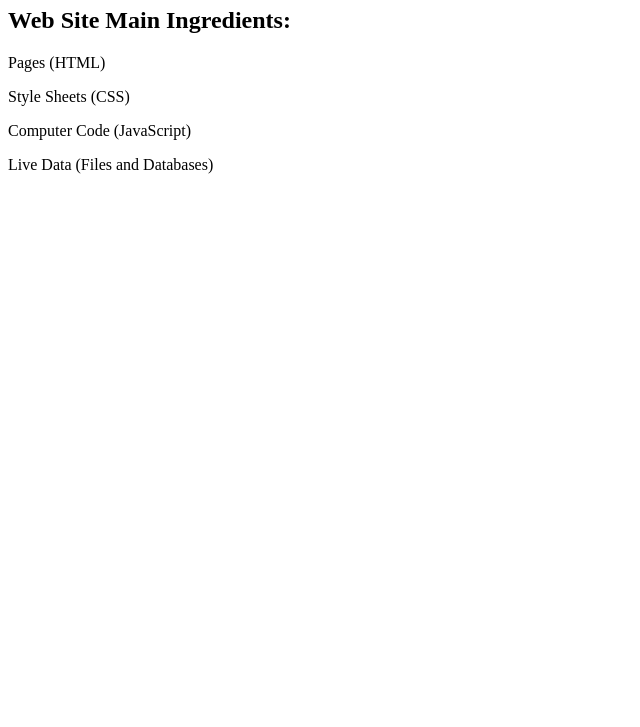
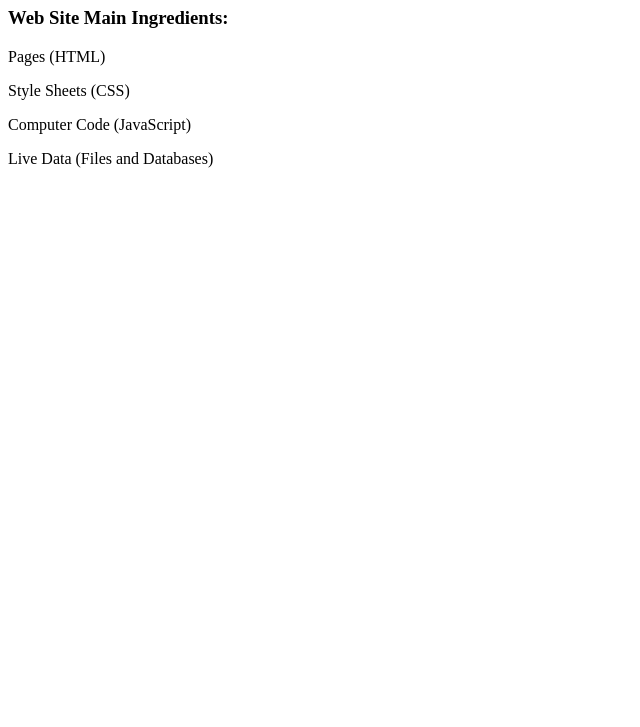
Before and after one commit to localuser0095/sitename, a plain HTML site: page index.html in a window 1280 px wide. Shown: the part 73-800 px from the top of the page, without its empty margins (0-640 px from the left). Drawn offline with Linux system fonts and the light colour scheme.

Commit message:
changed the header tag size for eminent layout

```diff
--- a/index.html
+++ b/index.html
@@ -6,7 +6,7 @@
   </head>
   <body>
     <h1>Welcome to Our Company</h1>
- <h2>Web Site Main Ingredients:</h2>
+ <h3>Web Site Main Ingredients:</h3>
 
  <p>Pages (HTML)</p>
  <p>Style Sheets (CSS)</p>
```
